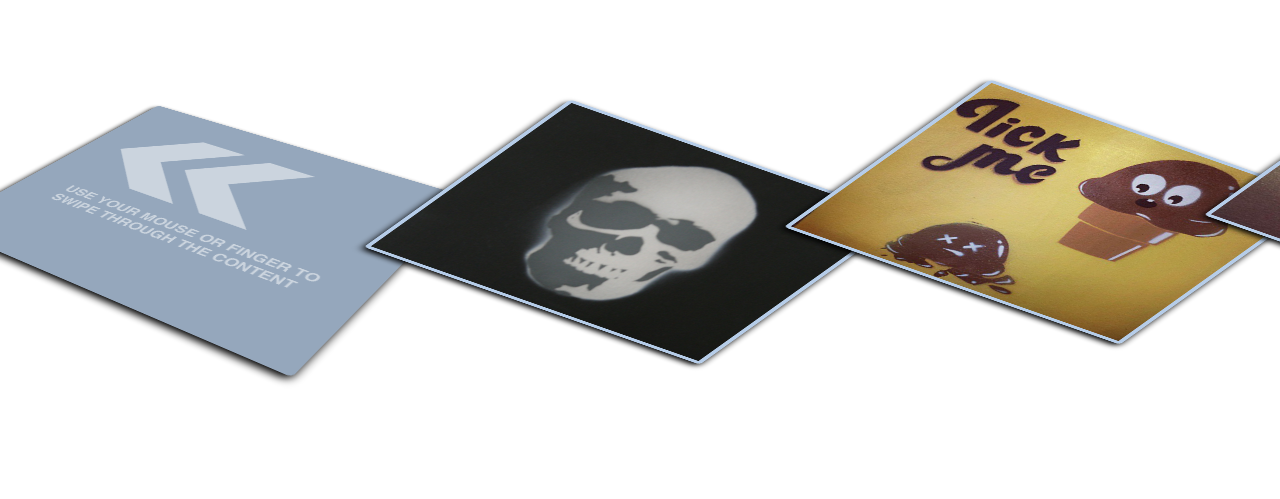
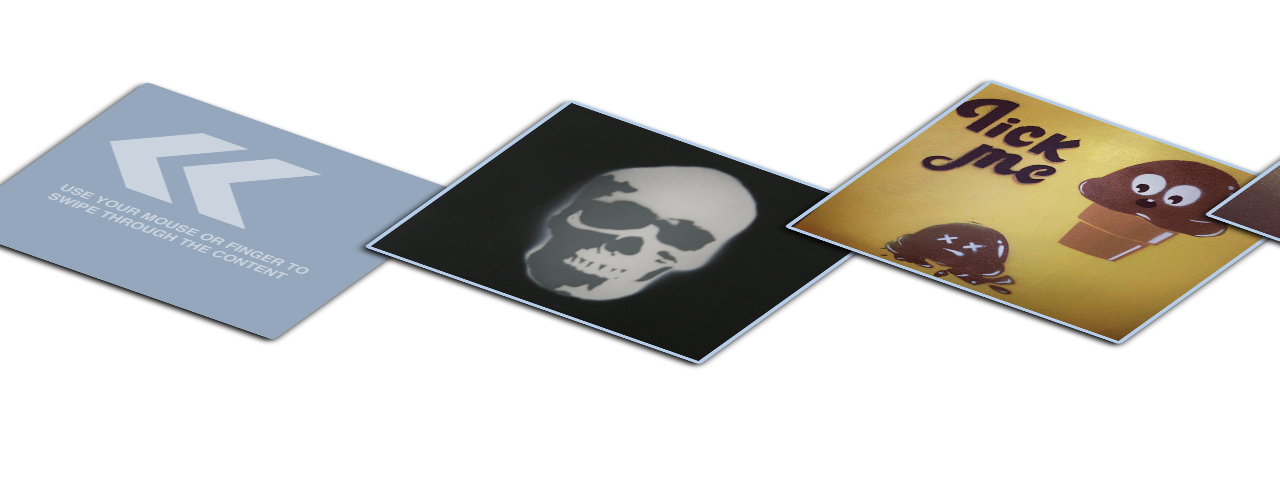
Before and after one commit to pemmerich/pemmerich-site, a plain HTML site: page src/index.html in a window 1280 px wide. Shown: the part 58-557 px from the top of the page. Drawn offline with Linux system fonts and the light colour scheme.

Commit message:
working on perspective

```diff
--- a/src/css/main.css
+++ b/src/css/main.css
@@ -291,10 +291,17 @@ hr
 	height:100%;
 
 	font-size:14px;
-	-webkit-perspective: 1000px; /* Chrome, Safari, Opera */
-	perspective: 1000px;
+
+	-webkit-perspective: 10000px;
+	perspective: 10000px;
 
 
+}
+
+.scroller li a
+{
+	-webkit-perspective: 10000px; /* Chrome, Safari, Opera */
+	perspective: 10000px;
 }
 
 .scroller li img
--- a/src/js/Main.js
+++ b/src/js/Main.js
@@ -58,13 +58,14 @@ function init()
 	//$('#thumb_scroll_container > .scroller').append('<div id="reflection_fade"></div>');
 
 
-	 $('#thumb_scroll_container > .scroller > .list').append('<li><img class="no_border" src="images/instructions.png"></li>');
+
+	 $('#thumb_scroll_container > .scroller > .list').append('<li><div class="thumb_container" id="thumb_container_no_border"><a><img class="no_border" src="images/instructions.png"></div></li>');
 
 	$(thumbnails).each(function (i,elem) {
 		  //console.log(" build thumb "+i+" "+elem.title);
-		  $('#thumb_scroll_container > .scroller > .list').append('<li><div class="thumb_container" id="thumb_container_'+i+'"><a href="'+elem.full_file+'" id=thumb_anchor_"'+i+'" title="'+elem.title+'"><img src="'+elem.thumb_file+'"><img src="'+elem.thumb_file+'" class="flip-vertical "></a></div></li>');
+		  $('#thumb_scroll_container > .scroller > .list').append('<li><div class="thumb_container" id="thumb_container_'+i+'"><a href="'+elem.full_file+'" id=thumb_anchor_"'+i+'" title="'+elem.title+'"><img src="'+elem.thumb_file+'"></a></div></li>');
 		  var translateY = Math.floor(Math.random() * 50) - 25;
-		  $('#thumb_container_'+i+' > a > img').css({"-webkit-transform":"translateY("+translateY+"px) rotateX(60deg) rotateZ(35deg)"});
+		  $('#thumb_container_'+i+' > a > img').css({"-webkit-transform":"translateY("+translateY+"px) rotateX(60deg) rotateZ(35deg)","transform":"translateY("+translateY+"px) rotateX(60deg) rotateZ(35deg)"});
 
 	  });
 
```
